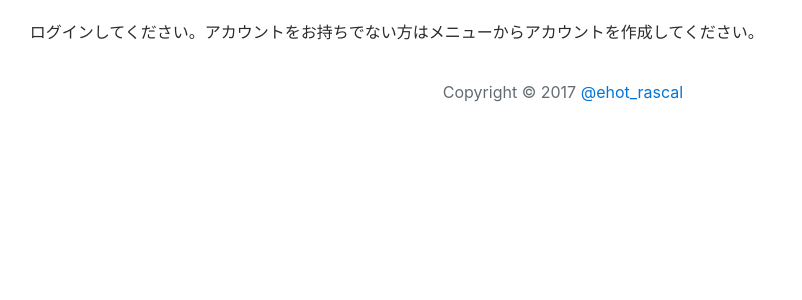
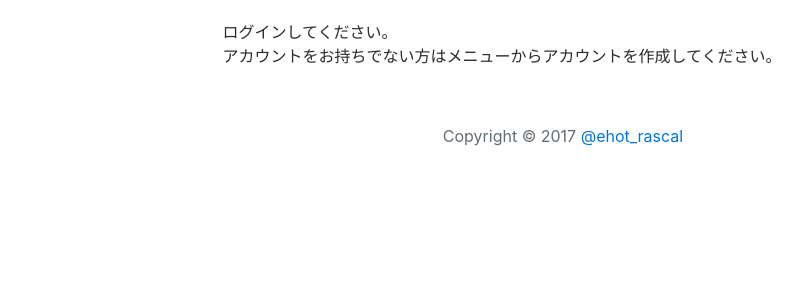
Before and after one commit to pddg/lab_questionnaire, a Django app: page / in a window 1280 px wide. Shown: the part 56-356 px from the top of the page, without its empty margins (77-879 px from the left). Run offline with Django 3.2, Linux system fonts and the light colour scheme; some libraries are stand-ins or nearby versions.

Commit message:
[fix] トップページのログイン前の文言等

```diff
--- a/src/lab_questionnaire/questionnaire/templates/top_page.html
+++ b/src/lab_questionnaire/questionnaire/templates/top_page.html
@@ -52,7 +52,9 @@
                 </table>
             </div>
         {% else %}
-            <p>ログインしてください。アカウントをお持ちでない方はメニューからアカウントを作成してください。</p>
+            <div class="col-sm-8 offset-sm-2" style="margin-bottom: 20px;">
+                <p>ログインしてください。<br>アカウントをお持ちでない方はメニューからアカウントを作成してください。</p>
+            </div>
         {% endif %}
     </div>
 {% endblock %}
```
